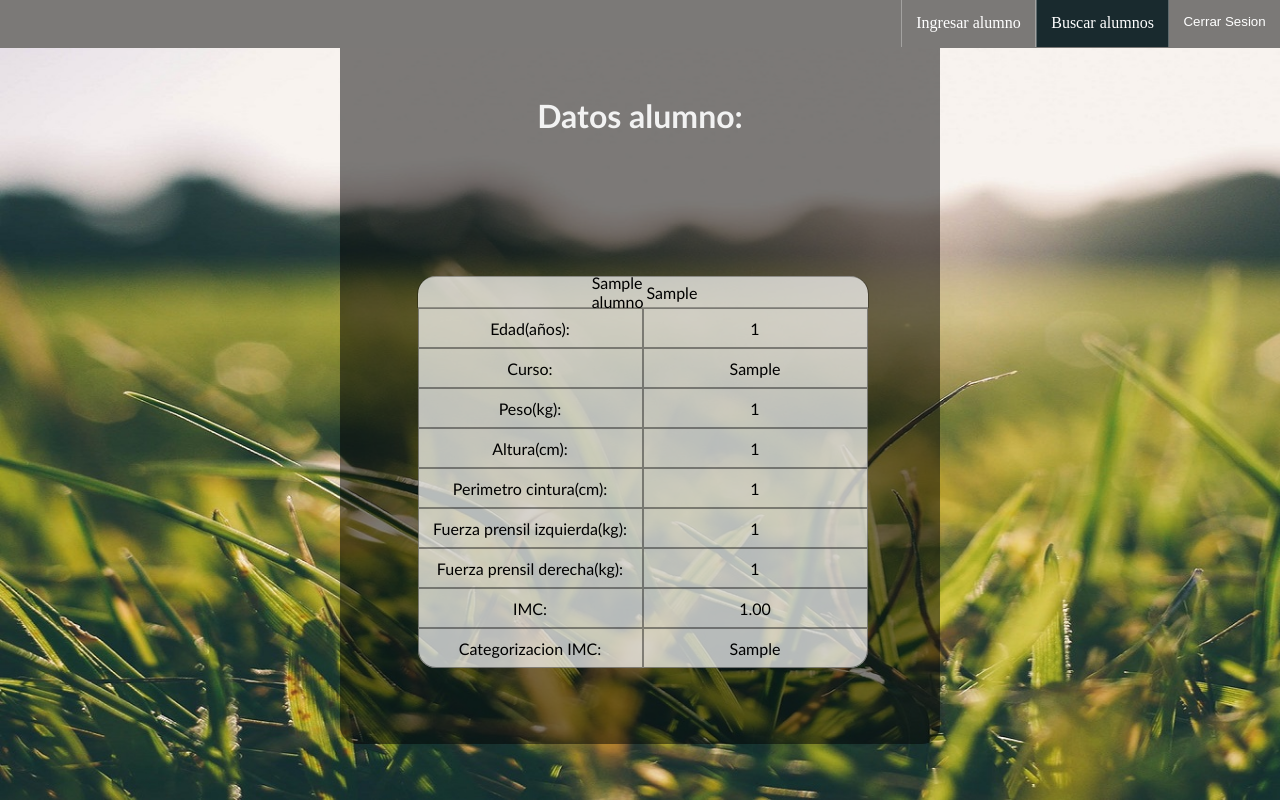
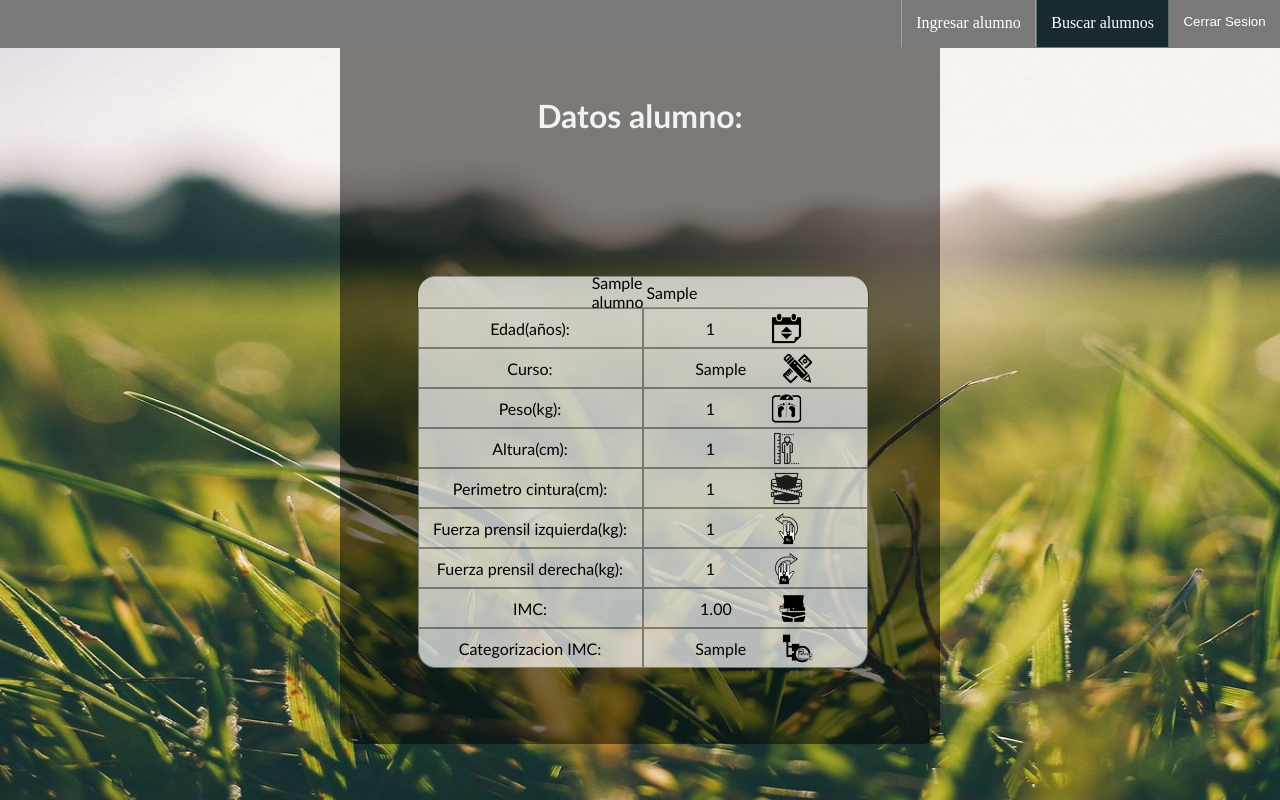
Before and after one commit to bastipls/ludo-criollo-alpha, a Django app: page /listar_alumnos_profe/detalle_alumno_profe/1/ in a window 1280 px wide. Run offline with Django 3.2, Linux system fonts and the light colour scheme; a user stored in the database is signed in; tables that the repository leaves empty hold one stand-in row (values such as "Sample post"); some libraries are stand-ins or nearby versions.

Commit message:
Agrego iconos

```diff
--- a/ludocriolloalpha/static/css/studentDetail.css
+++ b/ludocriolloalpha/static/css/studentDetail.css
@@ -93,9 +93,25 @@
     width: 50%;
     height: 40px;
     display: flex;
+    justify-content: space-around;
+    align-items: center;
+    border: .5px solid rgba(0, 0, 0, .4);
+
+
+}
+.item-list-data p {
+    display: flex;
     justify-content: center;
     align-items: center;
-    border: .5px solid rgba(0, 0, 0, .4);
+}
+#cate-icon{
+    position: relative;
+    right: 0px;
+}
+.item-list-data img {
+    width: 35px;
+    margin-left: -10px;
+
 }
 .item-list-data:nth-child(17){
     border-bottom-left-radius: 18px;
@@ -128,4 +144,9 @@
 
 
     }
+    .item-list-data img {
+        width: 35px;
+        margin-left: -70px;
+
+    }
 }
--- a/ludocriolloalpha/templates/ludocriolloalpha/detalle_alumno_profe.html
+++ b/ludocriolloalpha/templates/ludocriolloalpha/detalle_alumno_profe.html
@@ -55,39 +55,39 @@
 
                     <div class="item-list-data">Edad(años):</div>
                     <div class="item-list-data">
-                        <p id="rut">{{ alumno.edad_alumno }}</p>
+                        <p id="rut">{{ alumno.edad_alumno }}</p><img src="{% static 'img/icono-edad.png' %}" alt="Icono peso ">
                     </div>
                     <div class="item-list-data">Curso:</div>
                     <div class="item-list-data">
-                        <p id="grade">{{ alumno.curso_alumno }}</p>
+                        <p id="grade">{{ alumno.curso_alumno }}</p><img src="{% static 'img/icono-curso.png' %}" alt="Icono curso ">
                     </div>
                     <div class="item-list-data">Peso(kg):</div>
                     <div class="item-list-data">
-                        <p id="weight">{{ alumno.peso_alumno }}</p>
+                        <p id="weight">{{ alumno.peso_alumno }}</p><img src="{% static 'img/icono-peso.png' %}" alt="Icono peso ">
                     </div>
                     <div class="item-list-data">Altura(cm):</div>
                     <div class="item-list-data">
-                        <p id="height">{{ alumno.talla_alumno }}</p>
+                        <p id="height">{{ alumno.talla_alumno }}</p><img src="{% static 'img/icono-altura.png' %}" alt="Icono altura ">
                     </div>
                     <div class="item-list-data">Perimetro cintura(cm):</div>
                     <div class="item-list-data">
-                        <p id="perimeter">{{ alumno.perimetro_cintura_alumno }}</p>
+                        <p id="perimeter">{{ alumno.perimetro_cintura_alumno }}</p><img src="{% static 'img/icono-cintura.png' %}" alt="Icono cintura ">
                     </div>
                     <div class="item-list-data">Fuerza prensil izquierda(kg):</div>
                     <div class="item-list-data">
-                        <p id="fpleft">{{ alumno.fuerza_prensil_izquierda_alumno }}</p>
+                        <p id="fpleft">{{ alumno.fuerza_prensil_izquierda_alumno }}</p><img src="{% static 'img/icono-fuerza-izquierda.png' %}" alt="Icono fuerza presnil izquierda ">
                     </div>
                     <div class="item-list-data">Fuerza prensil derecha(kg):</div>
                     <div class="item-list-data">
-                        <p id="fpright">{{ alumno.fuerza_prensil_derecha_alumno }}</p>
+                        <p id="fpright">{{ alumno.fuerza_prensil_derecha_alumno }}</p><img src="{% static 'img/icono-fuerza-derecha.png' %}" alt="Icono fuerza presnil derecha ">
                     </div>
                     <div class="item-list-data">IMC:</div>
                     <div class="item-list-data">
-                        <p id="imc">{{ alumno.imc_alumno }}</p>
+                        <p id="imc">{{ alumno.imc_alumno }}</p><img src="{% static 'img/icono-imc.png' %}" alt="Icono imc ">
                     </div>
                     <div class="item-list-data">Categorizacion IMC:</div>
                     <div class="item-list-data">
-                        <p id="size">{{ alumno.categoria_imc_alumno }}</p>
+                        <p id="size">{{ alumno.categoria_imc_alumno }}</p><img id="cate-icon" src="{% static 'img/icono-imc-cate.png' %}" alt="Icono categoriazacion imc">
                     </div>
                 </div>
             </div>
```
Also changed, not shown: ludocriolloalpha/static/css/listStudents.css (+18 -1 lines), ludocriolloalpha/templates/ludocriolloalpha/listar_alumnos_profe.html (+5 -5 lines), ludocriolloalpha/static/img/icono-altura.png (added), ludocriolloalpha/static/img/icono-cintura.png (added), ludocriolloalpha/static/img/icono-curso.png (added), ludocriolloalpha/static/img/icono-edad.png (added), ludocriolloalpha/static/img/icono-fuerza-derecha.png (added), ludocriolloalpha/static/img/icono-fuerza-izquierda.png (added), ludocriolloalpha/static/img/icono-imc-cate.png (added), ludocriolloalpha/static/img/icono-imc.png (added), ludocriolloalpha/static/img/icono-peso.png (added).
